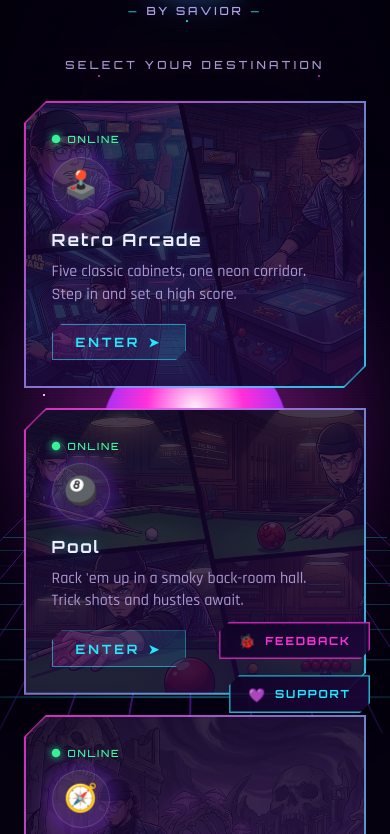
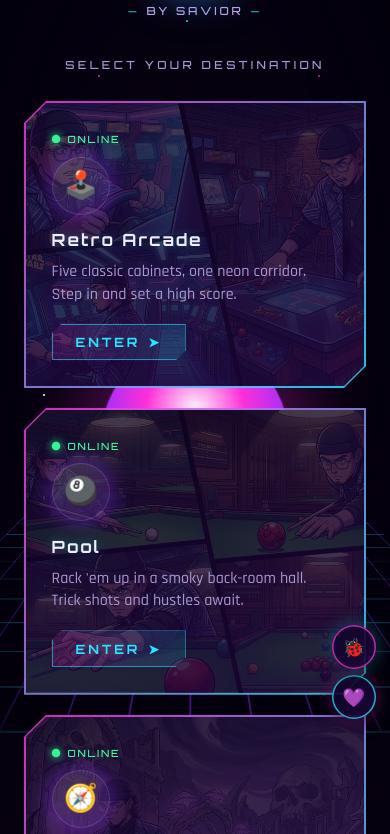
Before and after one commit to xavierchua10-dotcom/SaviorGamingHub, a plain HTML site: page index.html in a window 390 px wide. Shown: the part 111-945 px from the top of the page. Drawn offline with Linux system fonts and the light colour scheme.

Commit message:
Fix lag: lighter hub on phones, hub paused while a game is open, small round Support/Feedback buttons
Co-Authored-By: Claude Sonnet 5.5 <noreply@anthropic.com>
Claude-Session: https://claude.ai/code/session_01QZSVJshXKkHxSEyYRkjjqW

```diff
--- a/css/hub.css
+++ b/css/hub.css
@@ -488,3 +488,27 @@
   .game-frame-bar button{font:700 13px/1 Orbitron,system-ui,sans-serif;letter-spacing:.08em;color:#fff;background:linear-gradient(90deg,#ff2fd8,#8b2fff);border:0;border-radius:8px;padding:8px 12px}
   .game-frame-bar span{font:600 14px Rajdhani,system-ui,sans-serif;color:#b9a8e0;letter-spacing:.06em}
   .game-frame-wrap iframe{flex:1;width:100%;border:0;background:#05010f}
+
+  /* ---------- support / feedback: small round icon buttons ---------- */
+  .support-btn, .feedback-btn{
+    width:44px; height:44px; padding:0; gap:0; justify-content:center;
+    font-size:0; letter-spacing:0; clip-path:none; border-radius:50%;
+    right:.9rem;
+  }
+  .support-btn{ bottom:.9rem; }
+  .feedback-btn{ bottom:4rem; }
+  .support-btn .heart, .feedback-btn .bug{ font-size:1.15rem; }
+
+  /* ---------- while a game is open, the hub underneath is switched off ---------- */
+  body.game-open > *:not(.game-frame-wrap):not(script){ display:none !important; }
+
+  /* ---------- phone performance: no endless animations, blends or blurs ---------- */
+  @media (max-width:820px), (pointer:coarse){
+    .bg-stars{ animation:none; will-change:auto; opacity:.9; }
+    .grid-floor__plane{ animation:none; will-change:auto; }
+    .crt-overlay{ display:none; }
+    .sun{ will-change:auto; box-shadow:0 0 70px 24px rgba(255,47,216,.28); }
+    .game-card__inner, .support-panel, .support-overlay{ -webkit-backdrop-filter:none; backdrop-filter:none; }
+    h1.title{ animation:none; }
+    .game-card{ transition:none; }
+  }
--- a/js/hub.js
+++ b/js/hub.js
@@ -58,7 +58,7 @@
 /* ---- game viewer: opens a game page inside the hub, address never changes ---- */
 (function(){
   var wrap=document.getElementById('gameFrameWrap'), ttl=document.getElementById('gameFrameTitle');
-  var frame=null, pushed=false, token=0, cache={};
+  var frame=null, pushed=false, token=0, cache={}, savedY=0;
   var TITLES={arcade:'Retro Arcade',pool:'Pool',pixelart:'Finding Purposes in Life',orbspire:'Orb Spire'};
   function load(key){
     if(cache[key]) return Promise.resolve(cache[key]);
@@ -70,6 +70,7 @@
   function show(key){
     var my=++token;
     ttl.textContent=TITLES[key.split('/')[0]]||'';
+    if(!document.body.classList.contains('game-open')){ savedY=window.pageYOffset||0; document.body.classList.add('game-open'); }
     wrap.classList.add('open'); wrap.setAttribute('aria-hidden','false'); document.documentElement.style.overflow='hidden';
     return load(key).then(function(html){
       if(my!==token) return false;
@@ -86,6 +87,7 @@
   function close(){
     token++; wrap.classList.remove('open'); wrap.setAttribute('aria-hidden','true');
     if(frame){ frame.remove(); frame=null; } document.documentElement.style.overflow=''; pushed=false;
+    if(document.body.classList.contains('game-open')){ document.body.classList.remove('game-open'); window.scrollTo(0,savedY); }
   }
   document.querySelectorAll('[data-game]').forEach(function(a){
     a.addEventListener('click',function(e){ e.preventDefault(); open(a.getAttribute('data-game')); });
--- a/sw.js
+++ b/sw.js
@@ -1,5 +1,5 @@
 // Savior Gaming Hub service worker: network first (always fresh), cache as offline fallback.
-var CACHE = 'sgh-v2';
+var CACHE = 'sgh-v3';
 self.addEventListener('install', function(e){
   e.waitUntil(caches.open(CACHE).then(function(c){ return c.addAll(['./','index.html','css/hub.css','js/hub.js','manifest.json','favicon-192x192.png','icon-512.png']); }).then(function(){ return self.skipWaiting(); }));
 });
```
